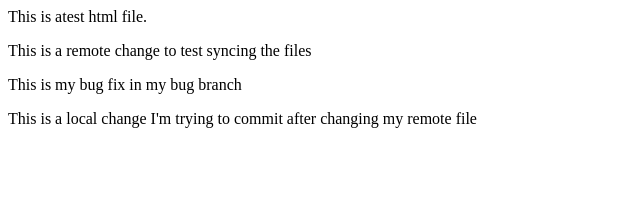
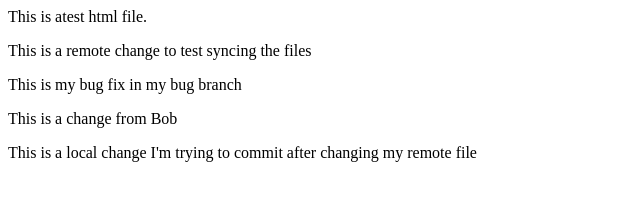
Before and after one commit to ccernoch/wdm-test-2, a plain HTML site: page index.html in a window 1280 px wide. Shown: the whole page, without its empty margins (0-640 px from the left). Drawn offline with Linux system fonts and the light colour scheme.

Commit message:
adding a line at 17

```diff
--- a/index.html
+++ b/index.html
@@ -14,6 +14,8 @@ This is  atest html file.
 
 <p> This is my bug fix in my bug branch</p>
 
+<p> This is a change from Bob </p>
+
 <p> This is a local change I'm trying to commit after changing my remote file</p>
 
 
```
